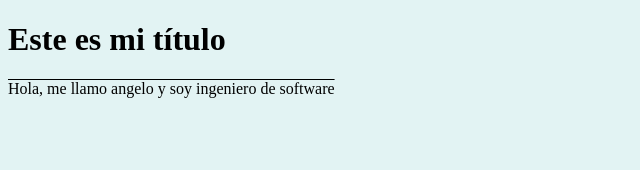
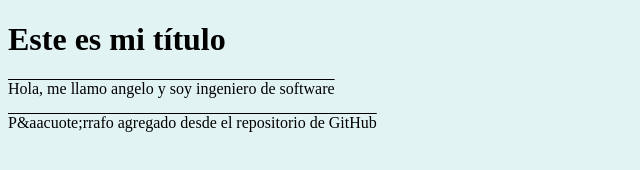
Before and after one commit to MiguelSilvax/Prueba, a plain HTML site: page index.html in a window 1280 px wide. Shown: the whole page, without its empty margins (0-640 px from the left). Drawn offline with Linux system fonts and the light colour scheme.

Commit message:
Update index.html

```diff
--- a/index.html
+++ b/index.html
@@ -10,5 +10,8 @@
 <body>
     <h1>Este es mi título</h1>
     <p>Hola, me llamo angelo y soy ingeniero de software</p>
-</body>
+
+    <p>P&aacuote;rrafo agregado desde el repositorio de GitHub</p>
+
+    </body>
 </html>
```
